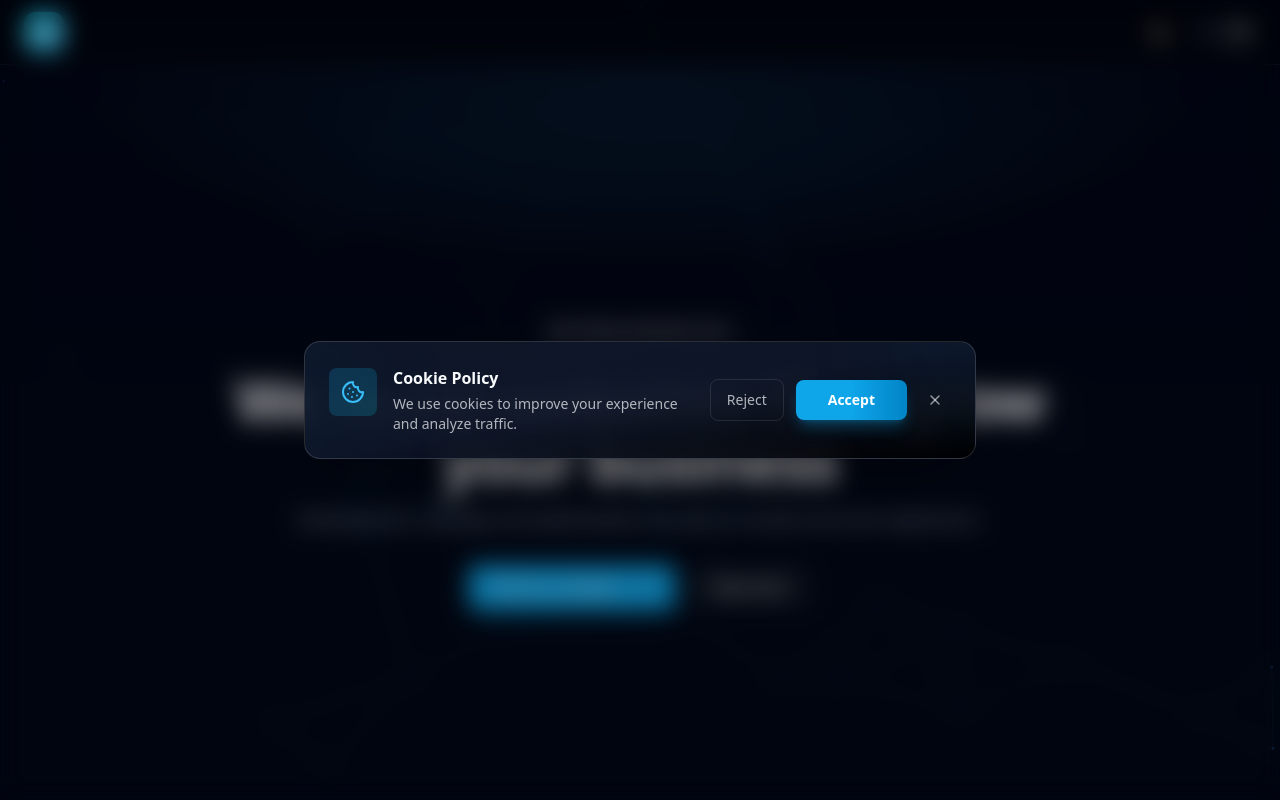
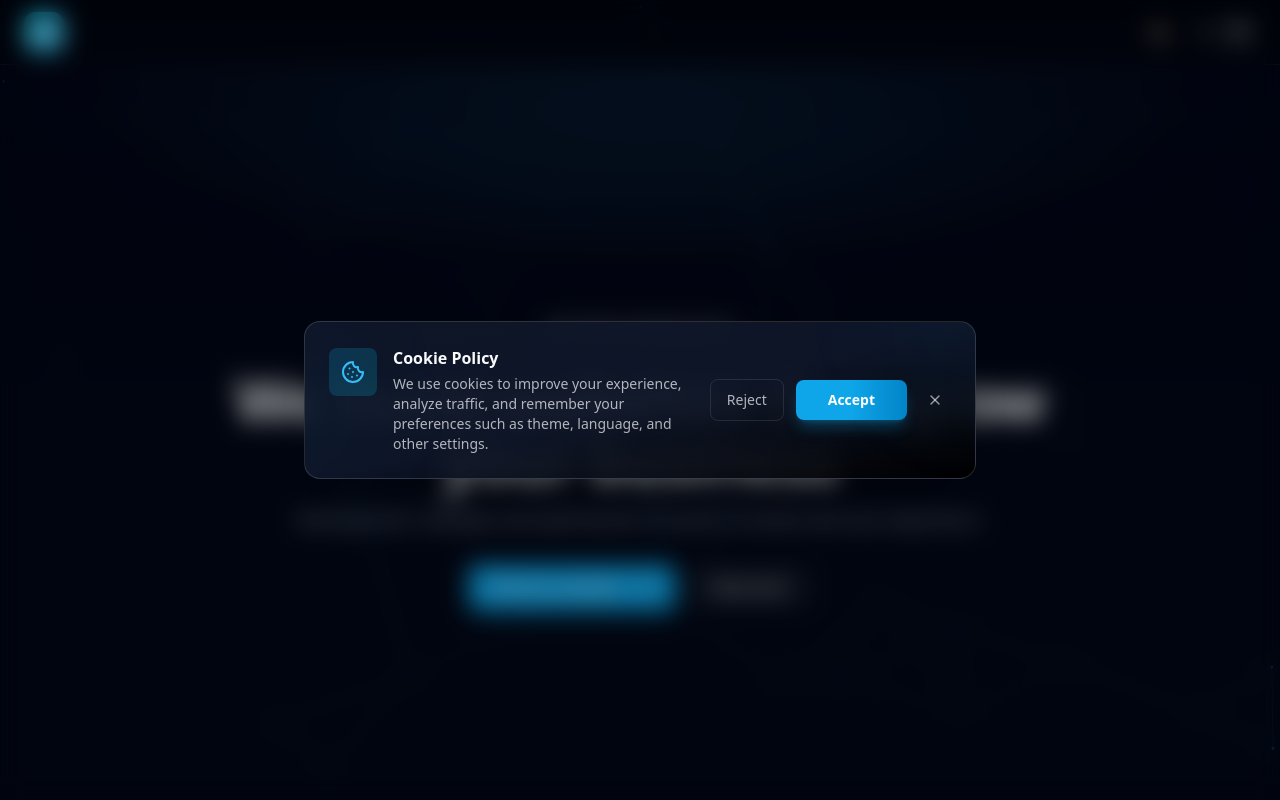
Before and after one commit to snowbhub3/abs-team, a React (Vite) app: page / in a window 1280 px wide. Shown: the top 800 px of the page. Built offline with nearby package versions, Linux system fonts and the light colour scheme.

Commit message:
completionId: cgen-398f6a4cafe9497da3b10882bfba7743
cgen-398f6a4cafe9497da3b10882bfba7743

```diff
--- a/client/components/misc/CookieBanner.tsx
+++ b/client/components/misc/CookieBanner.tsx
@@ -2,7 +2,7 @@ import React from "react";
 import { createPortal } from "react-dom";
 import { Button } from "@/components/ui/button";
 import { useI18n } from "@/components/layout/Language";
-import { X, Cookie } from "lucide-react";
+import { X, Cookie, Check } from "lucide-react";
 
 export default function CookieBanner() {
   const { locale } = useI18n();
@@ -20,8 +20,8 @@ export default function CookieBanner() {
   }, []);
 
   const text = locale === "ru"
-    ? "Мы используем cookies для улучшения работы сайта и анализа трафика."
-    : "We use cookies to improve your experience and analyze traffic.";
+    ? "Мы используем cookies для улучшения работы сайта, анализа трафика и сохранения ваших предпочтений (тема оформления, язык и другие настройки)."
+    : "We use cookies to improve your experience, analyze traffic, and remember your preferences such as theme, language, and other settings.";
 
   const rejectLabel = locale === "ru" ? "Отклонить" : "Reject";
   const acceptLabel = locale === "ru" ? "Принять" : "Accept";
```
